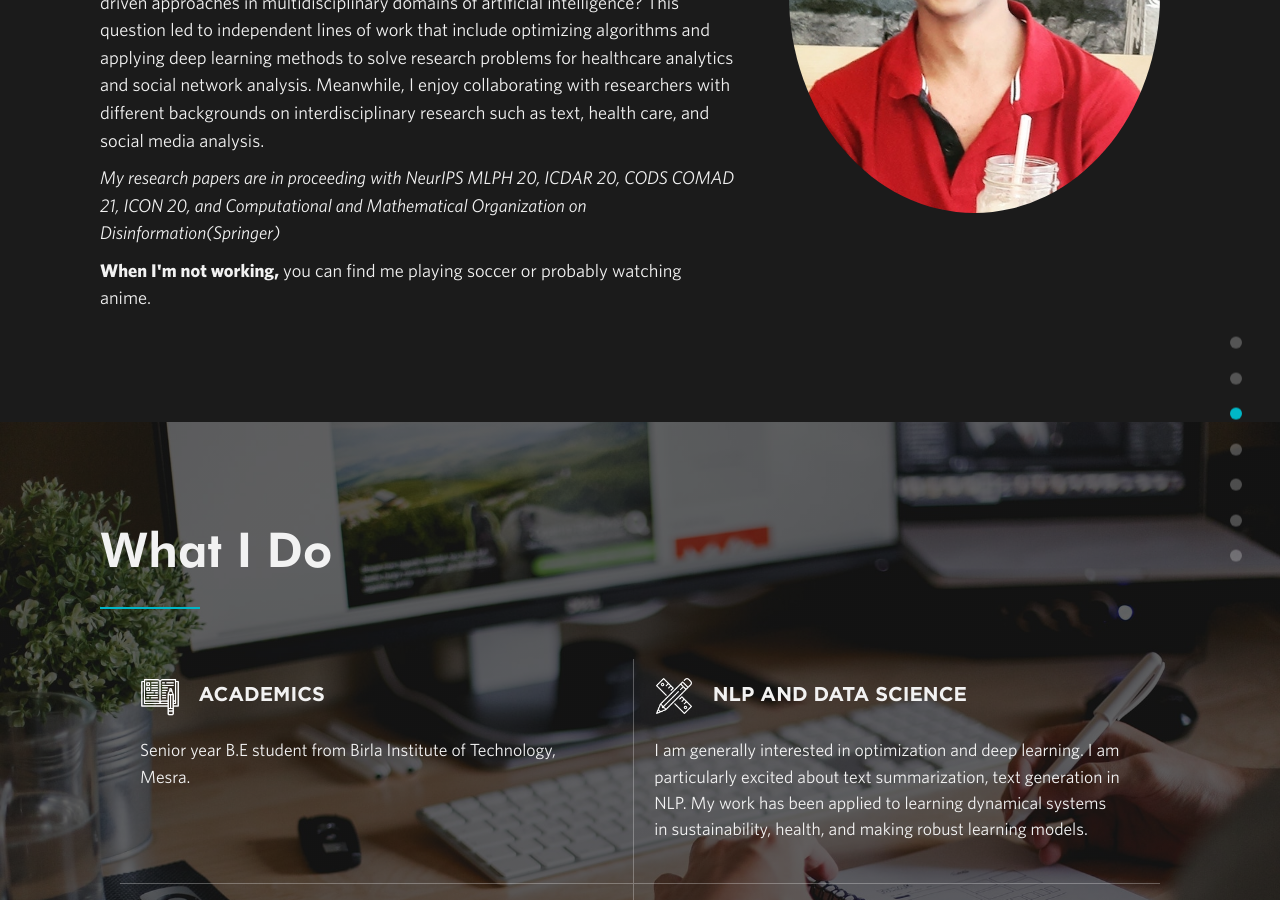
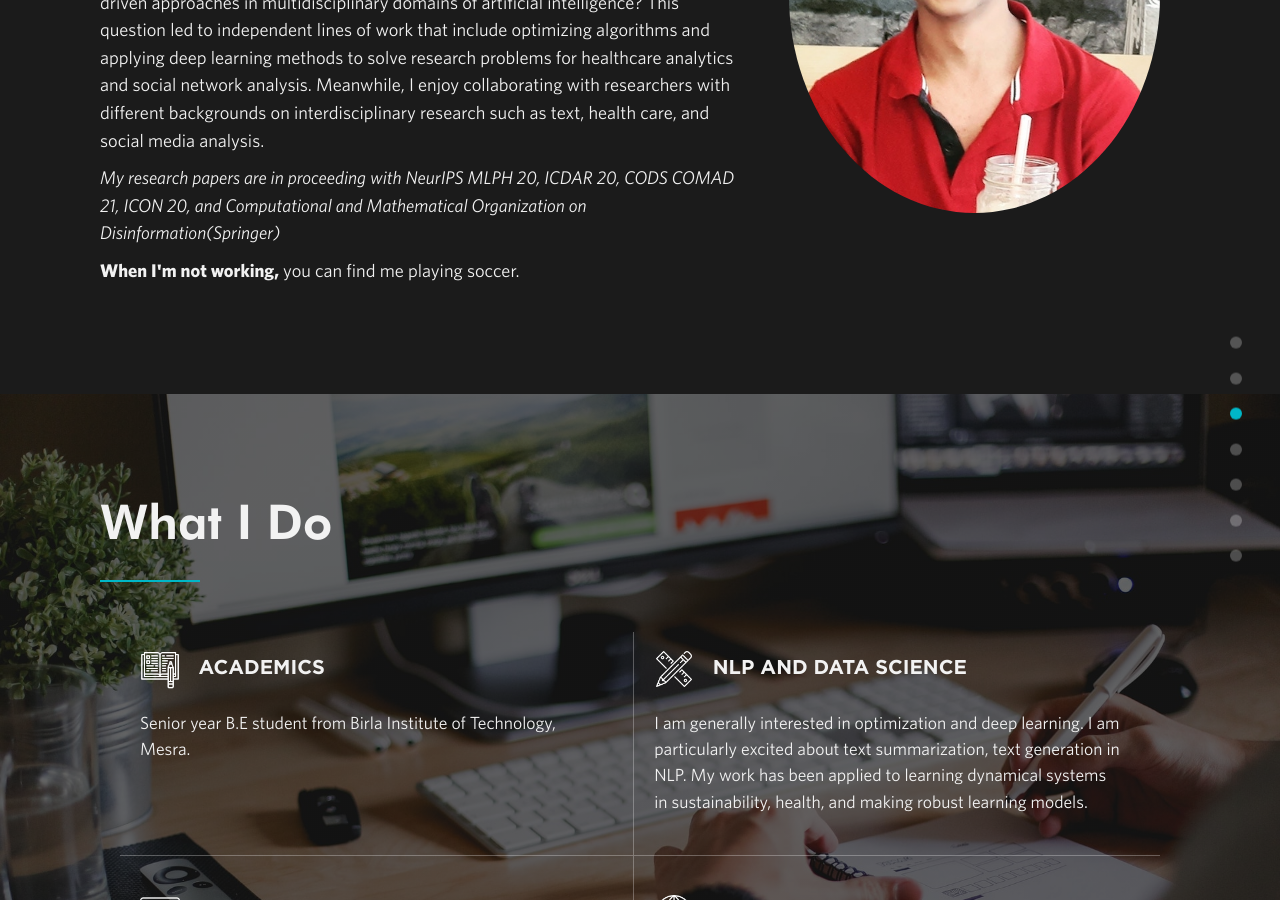
Before and after one commit to sumit6597/sumit6597.github.io, a Jekyll site: the page built from index.html, in a window 1280 px wide and 900 px high, scrolled down 1316 px. Built offline with Jekyll 4.4.1, drawn with Linux system fonts in a browser that asks for light colours; nearby versions of some CDN libraries.

Commit message:
Update about.html

```diff
--- a/_includes/about.html
+++ b/_includes/about.html
@@ -9,7 +9,7 @@
         <div class="about-text-wrapper">
           <p class="about-text"><strong>I'm currently a senior year student at Birla Institute of Technology, Mesra</strong> pursuing computer science and engineering. I have worked in related fields like artificial intelligence, software engineering, and data mining. For the past few years, I have been motivated by the following question: What are the powers of data-driven approaches in multidisciplinary domains of artificial intelligence? This question led to independent lines of work that include optimizing algorithms and applying deep learning methods to solve research problems for healthcare analytics and social network analysis. Meanwhile, I enjoy collaborating with researchers with different backgrounds on interdisciplinary research such as text, health care, and social media analysis. </p>
           <p class="about-text"><cite> My research papers are in proceeding with NeurIPS MLPH 20, ICDAR 20, CODS COMAD 21, ICON 20, and Computational and Mathematical Organization on Disinformation(Springer) </p>
-          <p class="about-text"><strong>When I'm not working,</strong> you can find me playing soccer or probably watching anime.</p>
+          <p class="about-text"><strong>When I'm not working,</strong> you can find me playing soccer.</p>
         </div>
       </div>
     </div>
```
